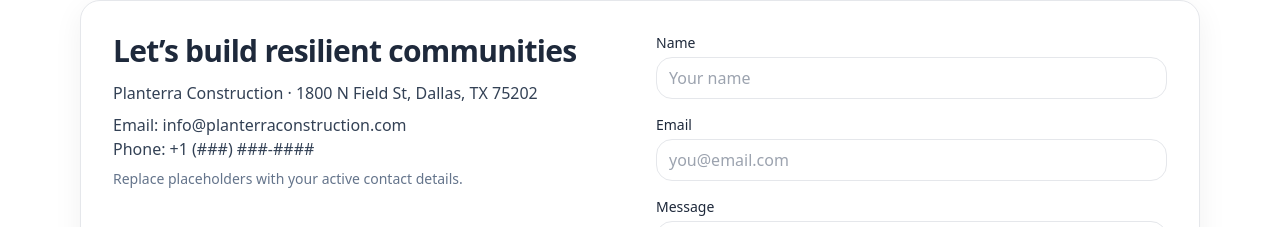
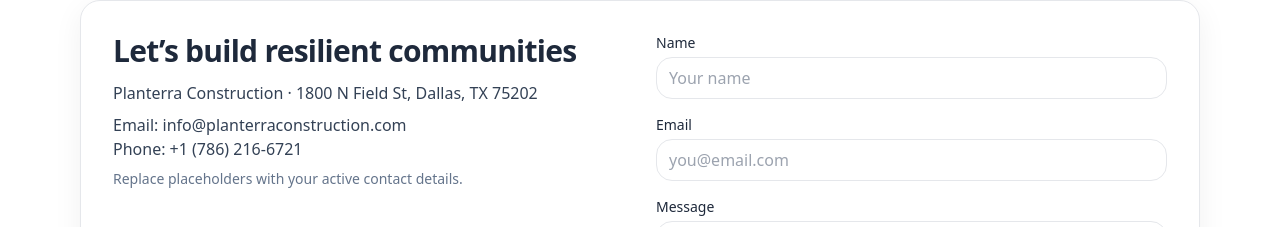
Before and after one commit to josevsilva/Terra-Construct, a Next.js app: page / in a window 1280 px wide. Shown: the part 3736-3963 px from the top of the page. Built offline with nearby package versions, Linux system fonts and the light colour scheme.

Commit message:
Update Contact.tsx

```diff
--- a/components/Contact.tsx
+++ b/components/Contact.tsx
@@ -11,7 +11,7 @@ export default function Contact() {
                 Planterra Construction · 1800 N Field St, Dallas, TX 75202
               </p>
               <p className="mt-2 text-slate-700">Email: info@planterraconstruction.com</p>
-              <p className="text-slate-700">Phone: +1 (###) ###-####</p>
+              <p className="text-slate-700">Phone: +1 (786) 216-6721</p>
               <p className="mt-2 text-sm text-slate-500">Replace placeholders with your active contact details.</p>
             </div>
             <form className="space-y-4" action="mailto:info@planterraconstruction.com" method="post" encType="text/plain">
```
